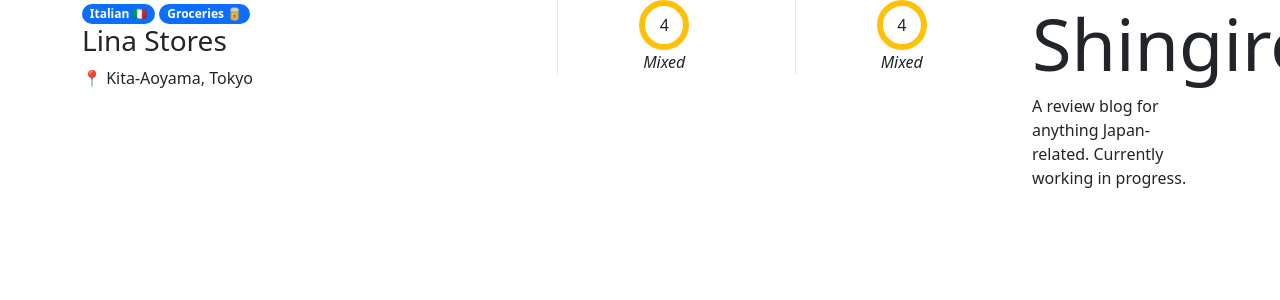
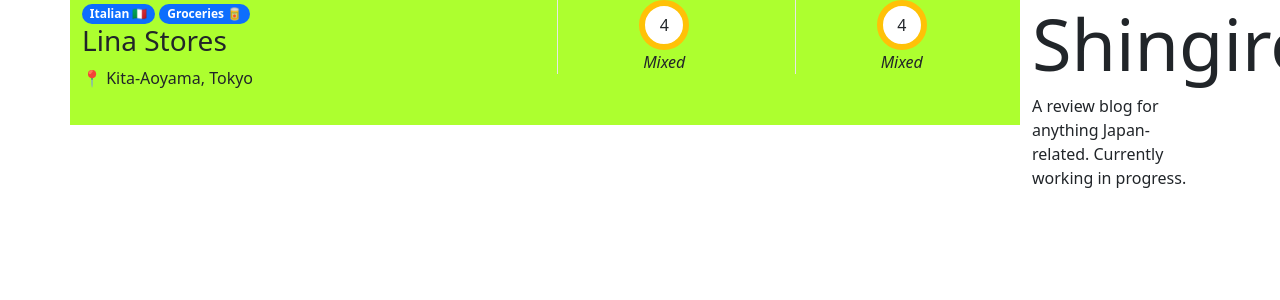
Before and after one commit to alessandrosp/shingiron, a Jekyll site: the page built from docs/index.html, in a window 1280 px wide. Shown: the top 300 px of the page. Built offline with Jekyll 4.4.1, drawn with Linux system fonts in a browser that asks for light colours; nearby versions of some CDN libraries; comment, search, counter and statistics services are not loaded.

Commit message:
Update style.css

```diff
--- a/docs/assets/css/style.css
+++ b/docs/assets/css/style.css
@@ -5,6 +5,9 @@
 
 .place {
   height: 125px;
+  -ms-flex: 0 0 125px;
+      flex: 0 0 125px;
+  background-color: greenyellow;
 }
 
 /* Deprecated. */
```
